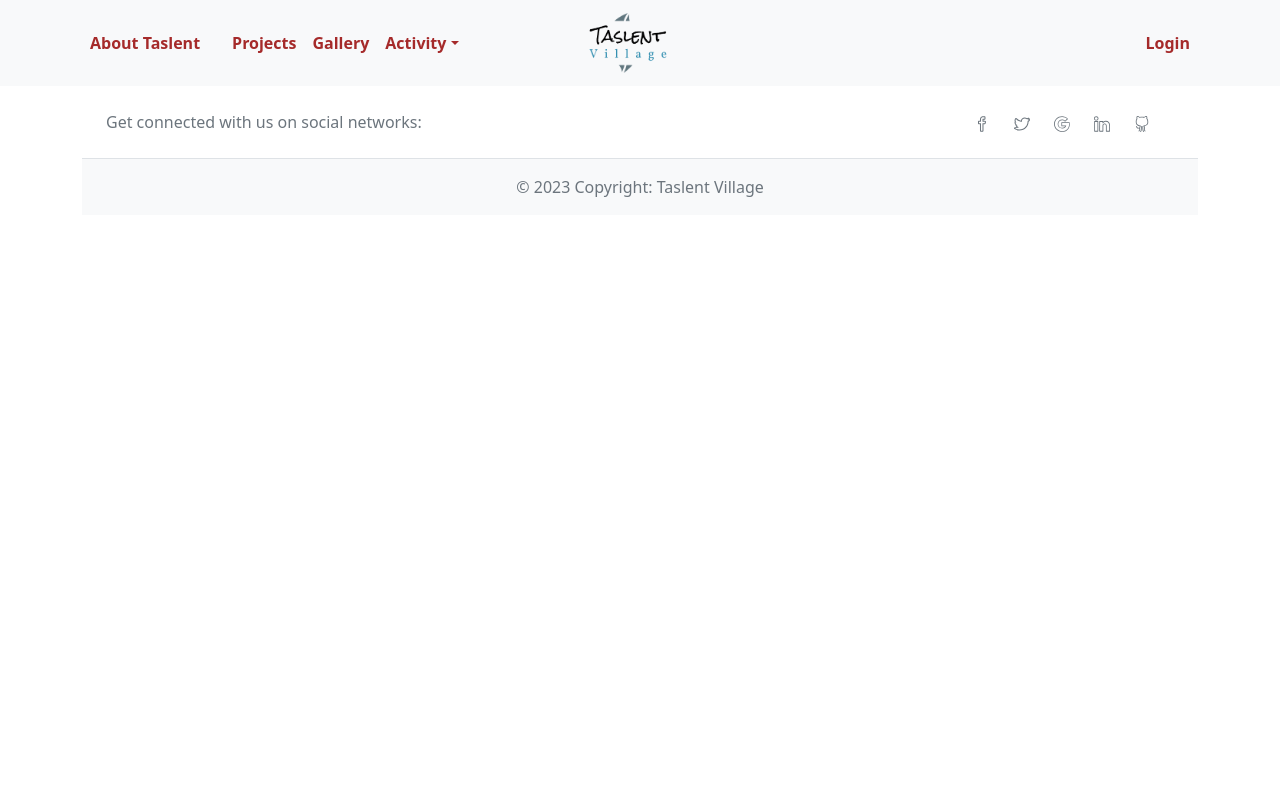
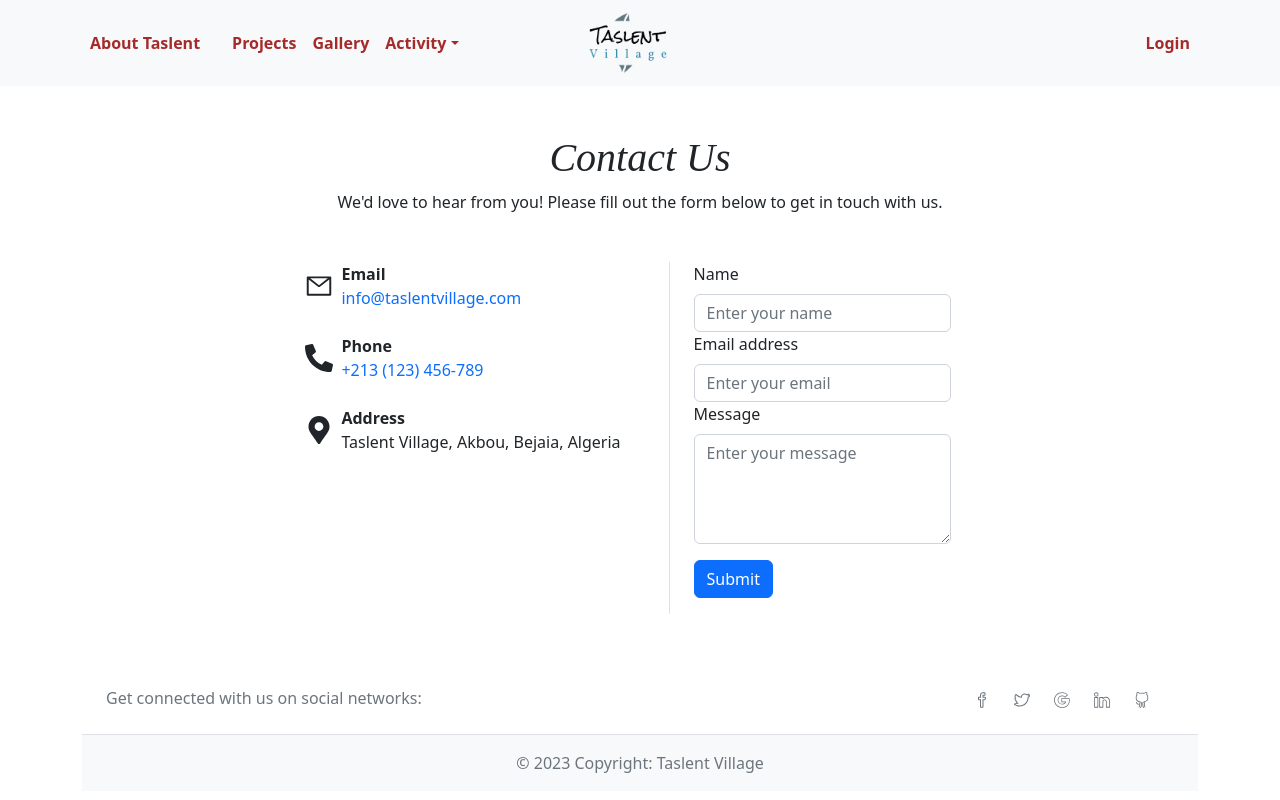
Before and after one commit to youba1993/Taslent_frontend, a React (Create React App) app: page /contact in a window 1280 px wide. Built offline with nearby package versions, Linux system fonts and the light colour scheme.

Commit message:
contact news and QA

```diff
--- a/src/App.js
+++ b/src/App.js
@@ -8,6 +8,9 @@
 import Projects from "./pages/Projects";
 import UnderConstruction from "./pages/UnderConstruction";
 import LinksPage from "./pages/LinksPage";
+import NewsAndEvents from "./pages/NewsAndEvents";
+import QandA from "./pages/QandA";
+import Contact from "./pages/Contact";
 
 function App() {
 
@@ -20,6 +23,9 @@
         <Route exact path="/gallery" element={<Gallery />} />
         <Route exact path="/projects" element={<Projects />} />
         <Route exact path="/links" element={<LinksPage />} />
+        <Route exact path="/news&events" element={<NewsAndEvents />} />
+        <Route exact path="/qa" element={<QandA />} />
+        <Route exact path="/contact" element={<Contact />} />
         <Route exact path="/underConstruction" element={<UnderConstruction />} />
       </Routes>
       <ButtonBackToTop />
--- a/src/components/Header.js
+++ b/src/components/Header.js
@@ -18,11 +18,11 @@
                         <Nav.Link href="/projects">Projects</Nav.Link>
                         <Nav.Link href="/gallery">Gallery</Nav.Link>
                         <NavDropdown title="Activity" id="basic-nav-dropdown">
-                            <NavDropdown.Item href="/News">News</NavDropdown.Item>
+                            <NavDropdown.Item href="/news&events">News & Events</NavDropdown.Item>
                             <NavDropdown.Item href="/qa">Q&A</NavDropdown.Item>
                             <NavDropdown.Item href="/links">Links</NavDropdown.Item>
                             <NavDropdown.Divider />
-                            <NavDropdown.Item href="/contacts">Contacts</NavDropdown.Item>
+                            <NavDropdown.Item href="/contact">Contacts</NavDropdown.Item>
                         </NavDropdown>
                     </Nav>
                 </Navbar.Collapse>
--- a/src/pages/Contact.js
+++ b/src/pages/Contact.js
@@ -1,11 +1,70 @@
-import { Container } from "react-bootstrap";
+import React from 'react';
+import { Container, Form, Button } from 'react-bootstrap';
+import { AiOutlineMail } from 'react-icons/ai';
+import { FaPhoneAlt, FaMapMarkerAlt } from 'react-icons/fa';
 
 const Contact = () => {
-    return (
-        <Container >
-            <iframe title="taslent" src="https://www.google.com/maps/embed?pb=!1m18!1m12!1m3!1d3208.364625570194!2d4.4803389!3d36.472908399999994!2m3!1f0!2f0!3f0!3m2!1i1024!2i768!4f13.1!3m3!1m2!1s0x128cfc28db288f5b%3A0x4d0c585a1c71c175!2sTaslent%2C%20Ighram%2C%20Algeria!5e0!3m2!1sen!2sus!4v1679116738139!5m2!1sen!2sus" allowFullScreen="" loading="lazy" referrerPolicy="no-referrer-when-downgrade"></iframe>
-        </Container>
-    );
-}
+  return (
+    <Container className='my-5'>
+      <h1 className='text-center'>Contact Us</h1>
+      <p className='text-center'>
+        We'd love to hear from you! Please fill out the form below to get in touch with us.
+      </p>
+
+      <div className='d-flex justify-content-center mt-5'>
+        <div className='me-5'>
+          <div className='d-flex align-items-center'>
+            <AiOutlineMail size={28} className='me-2' />
+            <div>
+              <div className='fw-bold'>Email</div>
+              <a href='mailto:info@taslentvillage.com' className='text-decoration-none'>
+                info@taslentvillage.com
+              </a>
+            </div>
+          </div>
+          <div className='d-flex align-items-center mt-4'>
+            <FaPhoneAlt size={28} className='me-2' />
+            <div>
+              <div className='fw-bold'>Phone</div>
+              <a href='tel:+213123456789' className='text-decoration-none'>
+                +213 (123) 456-789
+              </a>
+            </div>
+          </div>
+          <div className='d-flex align-items-center mt-4'>
+            <FaMapMarkerAlt size={28} className='me-2' />
+            <div>
+              <div className='fw-bold'>Address</div>
+              <div>Taslent Village, Akbou, Bejaia, Algeria</div>
+            </div>
+          </div>
+        </div>
+
+        <div className='border-start px-4'>
+          <Form>
+            <Form.Group controlId='formBasicName'>
+              <Form.Label>Name</Form.Label>
+              <Form.Control type='text' placeholder='Enter your name' />
+            </Form.Group>
+
+            <Form.Group controlId='formBasicEmail'>
+              <Form.Label>Email address</Form.Label>
+              <Form.Control type='email' placeholder='Enter your email' />
+            </Form.Group>
+
+            <Form.Group controlId='formBasicMessage'>
+              <Form.Label>Message</Form.Label>
+              <Form.Control as='textarea' placeholder='Enter your message' rows={4} />
+            </Form.Group>
+
+            <Button className='my-3' variant='primary' type='submit'>
+              Submit
+            </Button>
+          </Form>
+        </div>
+      </div>
+    </Container>
+  );
+};
 
 export default Contact;
--- a/src/pages/LinksPage.js
+++ b/src/pages/LinksPage.js
@@ -12,7 +12,7 @@
 
             return (
                 <Container>
-                    <h1 className="my-4">Link List</h1>
+                    <h1 className='text-center my-5'>Link List</h1>
                     <ListGroup>
                         {links.map((link) => (
                             <ListGroupItem key={link.id}>
--- /dev/null
+++ b/src/pages/NewsAndEvents.js
@@ -0,0 +1,95 @@
+import React from 'react';
+import { Container, Row, Col, Card, Button } from 'react-bootstrap';
+
+const NewsAndEvents = () => {
+    return (
+        <div>
+            <Container >
+                <h1 className="my-5 text-center">News and Events</h1>
+
+                <Row className="mb-5">
+                    <Col>
+                        <h2>Upcoming Events</h2>
+                        <hr />
+                        <Card className="mb-3">
+                            <Card.Body>
+                                <Card.Title>Spring Festival</Card.Title>
+                                <Card.Subtitle className="mb-2 text-muted">
+                                    April 15, 2023
+                                </Card.Subtitle>
+                                <Card.Text>
+                                    Join us for our annual Spring Festival, featuring live music,
+                                    food vendors, and a craft fair.
+                                </Card.Text>
+                                <Button variant="primary">Learn More</Button>
+                            </Card.Body>
+                        </Card>
+                        <Card>
+                            <Card.Body>
+                                <Card.Title>Community Clean-Up Day</Card.Title>
+                                <Card.Subtitle className="mb-2 text-muted">
+                                    May 1, 2023
+                                </Card.Subtitle>
+                                <Card.Text>
+                                    Help us keep our village clean by volunteering for our
+                                    community clean-up day.
+                                </Card.Text>
+                                <Button variant="primary">Learn More</Button>
+                            </Card.Body>
+                        </Card>
+                    </Col>
+                </Row>
+
+                <Row>
+                    <Col>
+                        <h2>Latest News</h2>
+                        <hr />
+                        <Card className="mb-3">
+                            <Card.Img
+                                variant="top"
+                                src="https://ik.imagekit.io/nvnw6o7ew/Taslent/projects/announcement_lmsYRQzYi.jpg?updatedAt=1679637109349"
+                            />
+                            <Card.Body>
+                                <Card.Title>Announcing our New Village Council Members</Card.Title>
+                                <Card.Subtitle className="mb-2 text-muted">
+                                    March 1, 2023
+                                </Card.Subtitle>
+                                <Card.Text>
+                                    We are excited to welcome our newly elected village council
+                                    members, who will be working hard to make our village an even
+                                    better place to live.
+                                </Card.Text>
+                                <Button variant="primary">Read More</Button>
+                            </Card.Body>
+                        </Card>
+
+                        <Card className="mb-3">
+                            <Card.Img
+                                variant="top"
+                                src="https://ik.imagekit.io/nvnw6o7ew/Taslent/projects/FoodAid_scPbPXM-I.jpg?updatedAt=1679636254416"
+                            />
+                            <Card.Body>
+                                <Card.Title>Food Aid Distribution</Card.Title>
+                                <Card.Subtitle className="mb-2 text-muted">
+                                    March 22, 2023
+                                </Card.Subtitle>
+                                <Card.Text>
+                                    Thanks to the generosity of our community members and local
+                                    businesses, we have collected enough food to distribute to over 30
+                                    families in need. We will continue to organize food aid distribution
+                                    throughout the year to ensure that no one in our village goes
+                                    hungry.
+                                    <br></br>
+                                    <strong>If you or someone you know needs assistance, please contact us at: * *** *** ***</strong>
+                                </Card.Text>
+                                <Button variant="primary">Read More</Button>
+                            </Card.Body>
+                        </Card>
+                    </Col>
+                </Row>
+            </Container>
+        </div>
+    );
+}
+
+export default NewsAndEvents;
--- /dev/null
+++ b/src/pages/QandA.js
@@ -0,0 +1,50 @@
+import React from 'react';
+import { Accordion, Container } from 'react-bootstrap';
+
+const QandA = () => {
+    return (
+        <Container className='my-5'>
+            <h1 className='text-center mb-5'>Q&A</h1>
+            <Accordion defaultActiveKey="0">
+                <Accordion.Item eventKey="0">
+                    <Accordion.Header>What is Taslent Village?</Accordion.Header>
+                    <Accordion.Body>
+                        Taslent Village is a community-based organization focused on improving the quality of life in the village.
+                        We work on various projects related to education, healthcare, infrastructure, and environmental sustainability.
+                    </Accordion.Body>
+                </Accordion.Item>
+                <Accordion.Item eventKey="1">
+                    <Accordion.Header> How can I get involved with Taslent Village?</Accordion.Header>
+                    <Accordion.Body>
+                        We are always looking for volunteers who are passionate about our mission.
+                        You can contact us through our website or social media pages to learn more about
+                        our current projects and how you can contribute.
+                    </Accordion.Body>
+                </Accordion.Item>
+                <Accordion.Item eventKey="2">
+                    <Accordion.Header> What kind of projects has the Taslent community undertaken?</Accordion.Header>
+                    <Accordion.Body>
+                        The Taslent community has undertaken a variety of projects, including building a community garden,
+                        constructing a new community center, and organizing educational workshops for youth.
+                    </Accordion.Body>
+                </Accordion.Item>
+                <Accordion.Item eventKey="3">
+                    <Accordion.Header> How is Taslent Village funded?</Accordion.Header>
+                    <Accordion.Body>
+                        We rely on donations from individuals and organizations to fund our projects.
+                        We also organize fundraising events throughout the year to generate additional support.
+                    </Accordion.Body>
+                </Accordion.Item>
+                <Accordion.Item eventKey="4">
+                    <Accordion.Header> What are the future goals of the Taslent community?</Accordion.Header>
+                    <Accordion.Body>
+                        The Taslent community aims to continue building a stronger and more sustainable village,
+                        while also fostering greater connections with neighboring communities and promoting the rich cultural heritage of the region.
+                    </Accordion.Body>
+                </Accordion.Item>
+            </Accordion>
+        </Container>
+    );
+}
+
+export default QandA;
```
